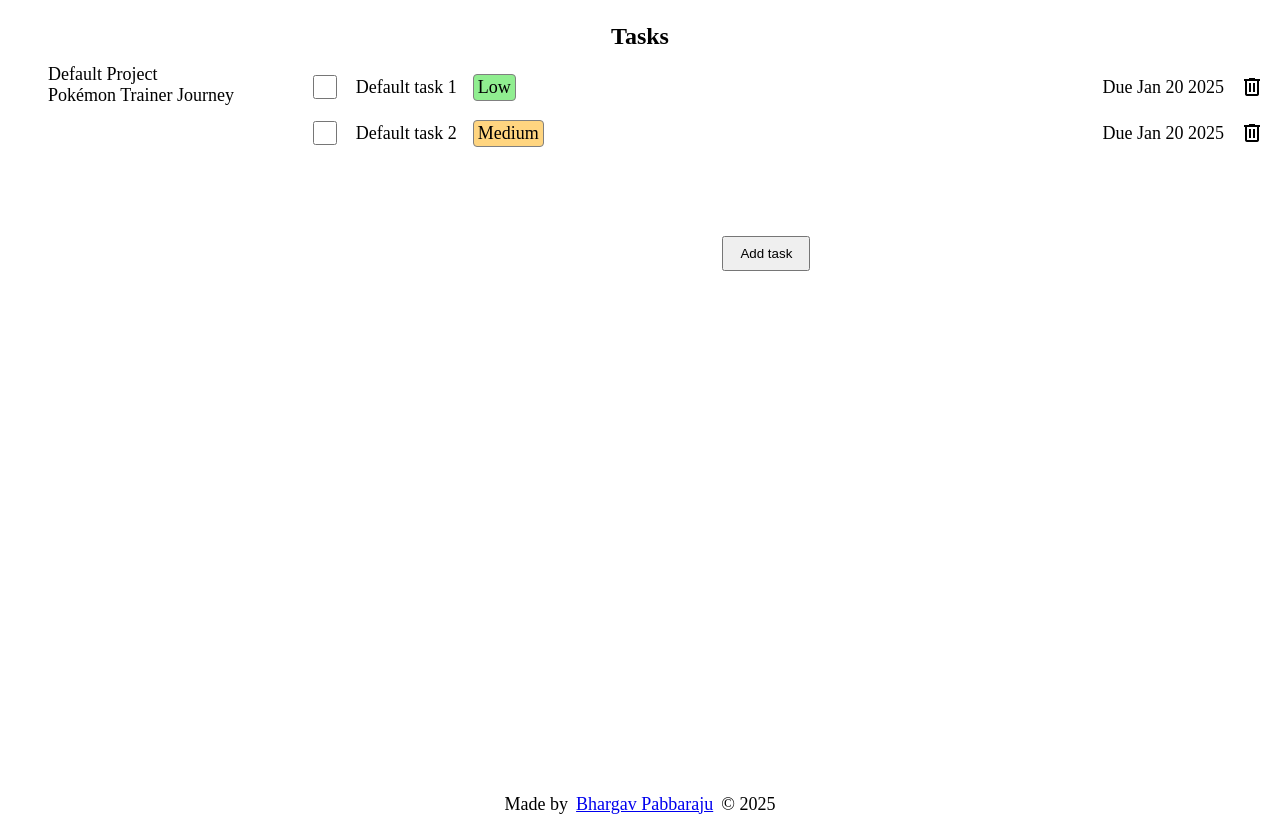
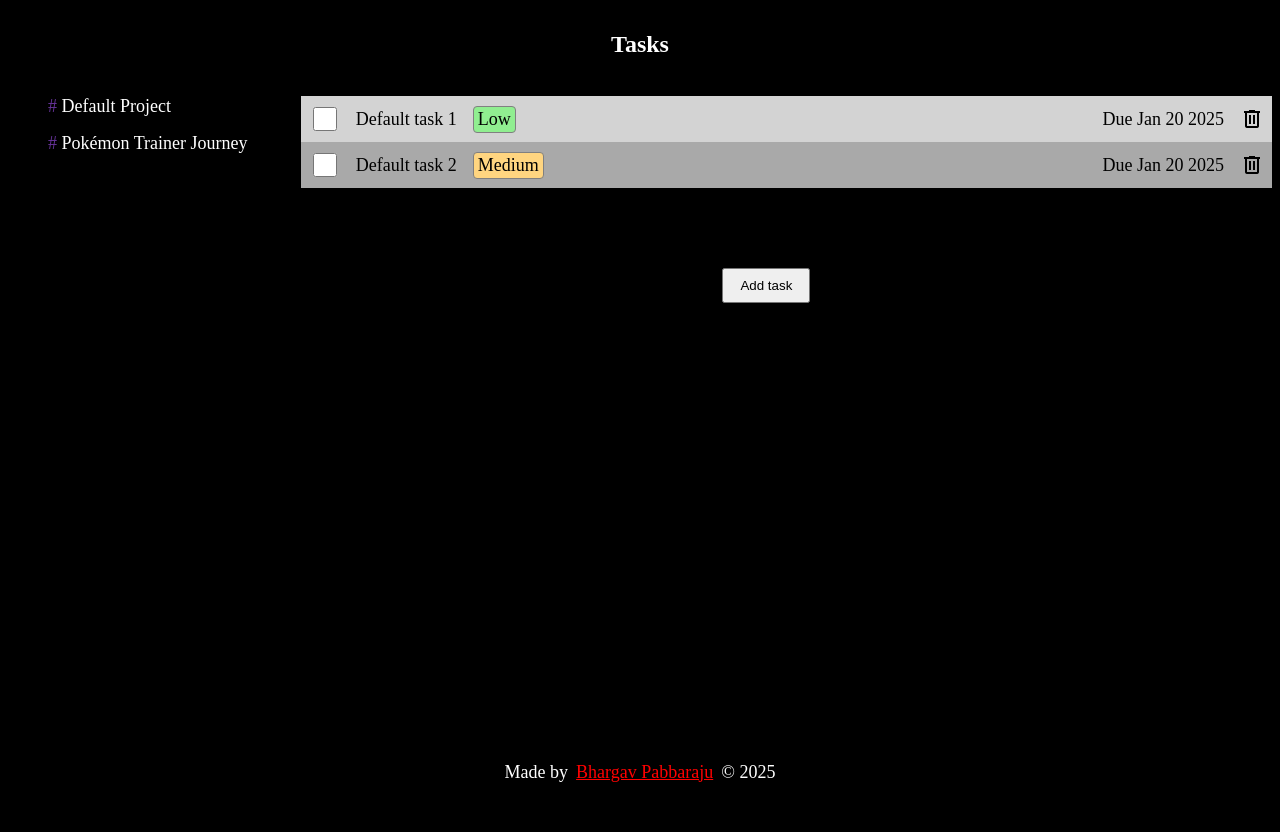
Before and after one commit to BhargavPabbaraju/odin-todo, a website built with webpack: page src/template.html in a window 1280 px wide. After the commit the page ends 800 px from the top, so only its background shows below. Built offline with nearby package versions, Linux system fonts and the light colour scheme.

Commit message:
Change to dark theme

```diff
--- a/src/index.css
+++ b/src/index.css
@@ -3,6 +3,9 @@ body{
     flex-direction: column;
     justify-content: center;
     font-size: large;
+    background-color: black;
+    color: white;
+    gap: 16px;
 }
 
 ul{
@@ -16,7 +19,7 @@ header{
     font-size: 1.5rem;
     height: 5vh;
     align-items: center;
-    padding: 8px;
+    padding: 16px;
 }
 
 
@@ -31,7 +34,7 @@ footer{
 #content{
     display: grid;
     grid-template-columns: 1fr 4fr;
-    height: 90vh;
+    height: 80vh;
 }
 
 li{
@@ -42,6 +45,7 @@ li{
     border: 1px solid grey;
     border-radius: 4px;
     padding: 2px 4px;
+    color: black;
 }
 
 .low{
@@ -57,3 +61,22 @@ li{
     background-color: darkred;
     color: white;
 }
+
+#projects ul{
+    display:flex;
+    flex-direction: column;
+    gap: 16px;
+}
+
+#projects li::before{
+    content: "# ";
+    color: rebeccapurple;
+}
+
+footer a{
+    color: red;
+}
+
+footer a:visited{
+    color: white;
+}
--- a/src/view/todo-add.css
+++ b/src/view/todo-add.css
@@ -1,11 +1,11 @@
 .add-todo-form{
-    background-color: rgb(245, 245, 245);
+    background-color: darkgrey;
     display: flex;
     flex-direction: column;
     gap: 32px;
     padding: 32px;
     font-family: Arial, Helvetica, sans-serif;
-
+    color: black;
 
 }
 
@@ -35,6 +35,10 @@
 input, textarea{
     font-size: large;
     font-family: Arial, Helvetica, sans-serif;
+    background-color: lightgrey;
+    border-radius:4px;
+    border: 1px solid black;
+    padding: 4px;
 }
 
 input[name="title"]{
@@ -55,7 +59,10 @@ option,select{
     font-size: large;
 }
 
-label[for="title"]::after{
-    content:"*";
-    color: red;
+label::after{
+    content: ":"
 }
+
+.add-button:hover{
+    background-color: darkgrey;
+}
--- a/src/view/todo-add.js
+++ b/src/view/todo-add.js
@@ -67,7 +67,7 @@ function renderPriority(){
         }
         const option = document.createElement("option");
         option.classList.add(priorityLabel[0].toLowerCase()+priorityLabel.substring(1));
-        option.value = priority;
+        option.value = priorityLabel;
         option.innerText = priorityLabel;
         input.appendChild(option);
     });
--- a/src/view/todo.css
+++ b/src/view/todo.css
@@ -11,6 +11,8 @@
     justify-content: space-between;
     padding: 8px;
     align-items: center;
+    background-color: lightgrey;
+    color:black;
 }
 
 .todo-list li div{
@@ -41,3 +43,9 @@ input[type="checkbox"]{
     flex-direction: column;
     gap: 16px;
 }
+
+#todos li:nth-child(even){
+    background-color: darkgrey;
+    color:black;
+
+}
```
